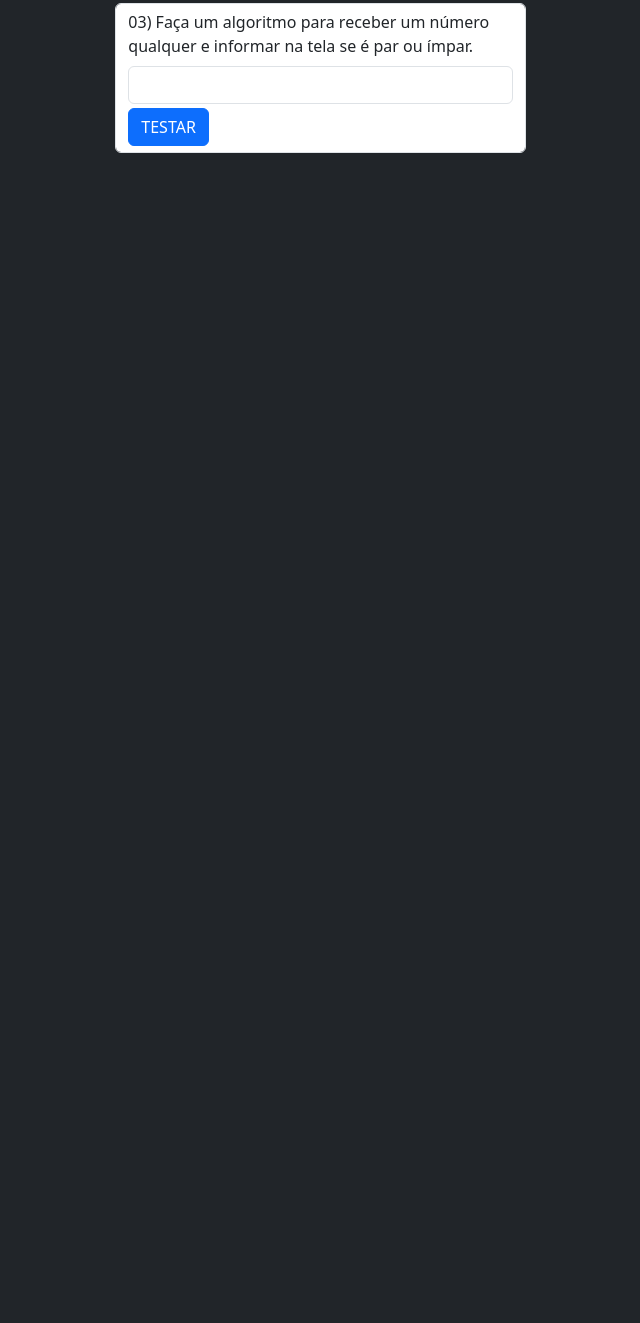
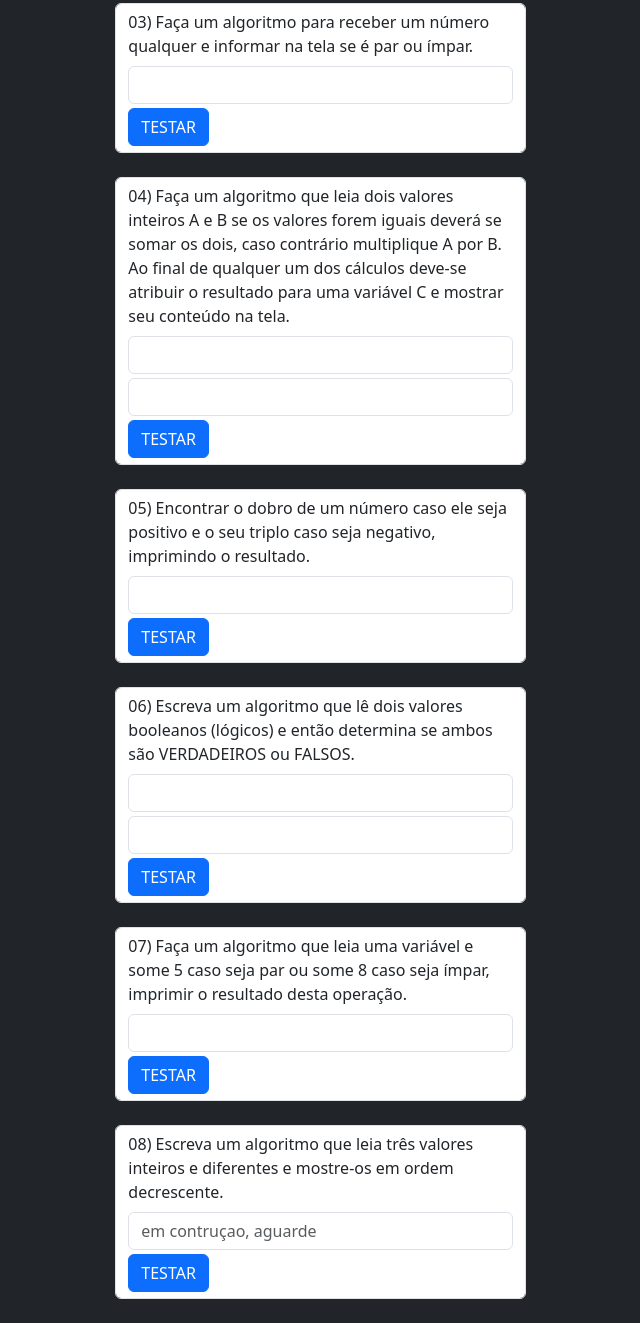
Before and after one commit to Samkuran/Logica_de_programacao, a plain HTML site: page index.html in a window 1280 px wide. Shown: the part 697-2020 px from the top of the page, without its empty margins (102-742 px from the left). Before the commit the page ends 850 px from the top, so only its background shows below. Drawn offline with nearby package versions, Linux system fonts and the light colour scheme.

Commit message:
adicionei questoes de 04 a 07

```diff
--- a/eventos.js
+++ b/eventos.js
@@ -41,6 +41,48 @@ function ac_03() {
     }
 }
 
+function ac_04() {
+    let a = +document.getElementById("ac04a").value;
+    let b = +document.getElementById("ac04b").value;
+
+    if (a == b){
+        alert(`A soma de ${a}+${b} é igual a ${a + b}`);
+    } else {
+        alert(`A multiplicaçao de ${a}x${b} é igual a ${a * b}`);
+    }
+}
+
+function ac_05() {
+    let n = +document.getElementById("ac05").value;
+
+    if ( n >= 0) {
+        alert (`${n} x 2 = ${n*2}`);
+    } if (n < 0) {
+        alert (`${n} x 3 = ${n*3}`);
+    }
+}
+
+function ac_06(){
+    let a = document.getElementById("ac06a").value;
+    let b = document.getElementById("ac06b").value;
+
+    if ( a === b) {
+        alert ("Seus valores são iguais, portanto, VERDADEIRO");
+    } if ( a !== b) {
+        alert ("Seus valores são diferentes, portanto, FALSO");
+    }
+}
+
+function ac_07() {
+    let n = +document.getElementById("ac07").value;
+
+    if (n % 2 == 0){
+        alert (`Seu número PAR ${n} + 5 é igual a ${n+5}`);
+    } else {
+        alert(`Seu número IMPAR ${n} + 8 é igual a ${n+8}`);
+    }
+}
+
 //ALGORITMOS REPETIÇÃO
 
 
--- a/index.html
+++ b/index.html
@@ -24,9 +24,9 @@
                 <input id="ac01b" type="number" class="form-control mb-1" required>
                 <input id="ac01c" type="number" class="form-control mb-1" required>
                 <button class="btn btn-primary">TESTAR</button>
-
             </form>
             <br>
+
             <form action="" class="form-control" onsubmit="ac_02()">
                 <label for="" class="form-label">
                     2) Faça um algoritmo que leia o nome, o sexo e o estado civil de uma pessoa. Caso sexo seja “F” e estado civil seja “CASADA”, solicitar o tempo de casada (anos).
@@ -44,17 +44,65 @@
                     <option value="viuvo">Viúvo(a)</option>
                 </select>
                 <button class="btn btn-primary">TESTAR</button>
-
             </form>
             <br>
+
             <form action="" class="form-control" onsubmit="ac_03()">
                 <label for="" class="form-label">
                   03) Faça um algoritmo para receber um número qualquer e informar na tela se é par ou ímpar.
                 </label>
                 <input id="ac03" type="number" class="form-control mb-1" required>
                 <button class="btn btn-primary">TESTAR</button>
+            </form>
+            <br>
 
+            <form class="form-control" onsubmit="ac_04()">
+                <label class="form-label">
+                    04) Faça um algoritmo que leia dois valores inteiros A e B se os valores forem iguais deverá se somar os dois, caso contrário multiplique A por B. Ao final de qualquer um dos cálculos deve-se atribuir o resultado para uma variável C e mostrar seu conteúdo na tela.
+                </label>
+                <input id="ac04a" type="number" class="form-control mb-1" required>
+                <input id="ac04b" type="number" class="form-control mb-1" required>
+                <button class="btn btn-primary">TESTAR</button>
             </form>
+            <br>
+
+            <form class="form-control" onsubmit="ac_05()">
+                <label class="form-label">
+                    05) Encontrar o dobro de um número caso ele seja positivo e o seu triplo caso seja negativo, imprimindo o resultado.
+                </label>
+                <input id="ac05" type="number" class="form-control mb-1" required>
+                <button class="btn btn-primary">TESTAR</button>
+            </form>
+            <br>
+
+            <form class="form-control" onsubmit="ac_06()">
+                <label class="form-label">
+                    06) Escreva um algoritmo que lê dois valores booleanos (lógicos) e então determina se ambos são VERDADEIROS ou FALSOS.
+                </label>
+                <input id="ac06a" type="text" class="form-control mb-1" required>
+                <input id="ac06b" type="text" class="form-control mb-1" required>
+                <button class="btn btn-primary">TESTAR</button>
+            </form>
+            <br>
+
+            <form class="form-control" onsubmit="ac_07()">
+                <label class="form-label">
+                    07) Faça um algoritmo que leia uma variável e some 5 caso seja par ou some 8 caso seja ímpar, imprimir o resultado desta operação.
+                </label>
+                <input id="ac07" type="number" class="form-control mb-1" required>
+                <button class="btn btn-primary">TESTAR</button>
+            </form>
+            <br>
+
+            <form class="form-control" onsubmit="ac_08()">
+                <label class="form-label">
+                    08) Escreva um algoritmo que leia três valores inteiros e diferentes e mostre-os em ordem decrescente.
+                </label>
+                <input id="ac08" type="number" class="form-control mb-1" required placeholder="em contruçao, aguarde">
+                <button class="btn btn-primary">TESTAR</button>
+            </form>
+            <br>
+
         </div>
         <div class="col-4 mt-5">
             <h3 class="h3 text-white text-center">ALGORITMOS ESTRUTURAS DE REPETIÇÃO</h3>
```
